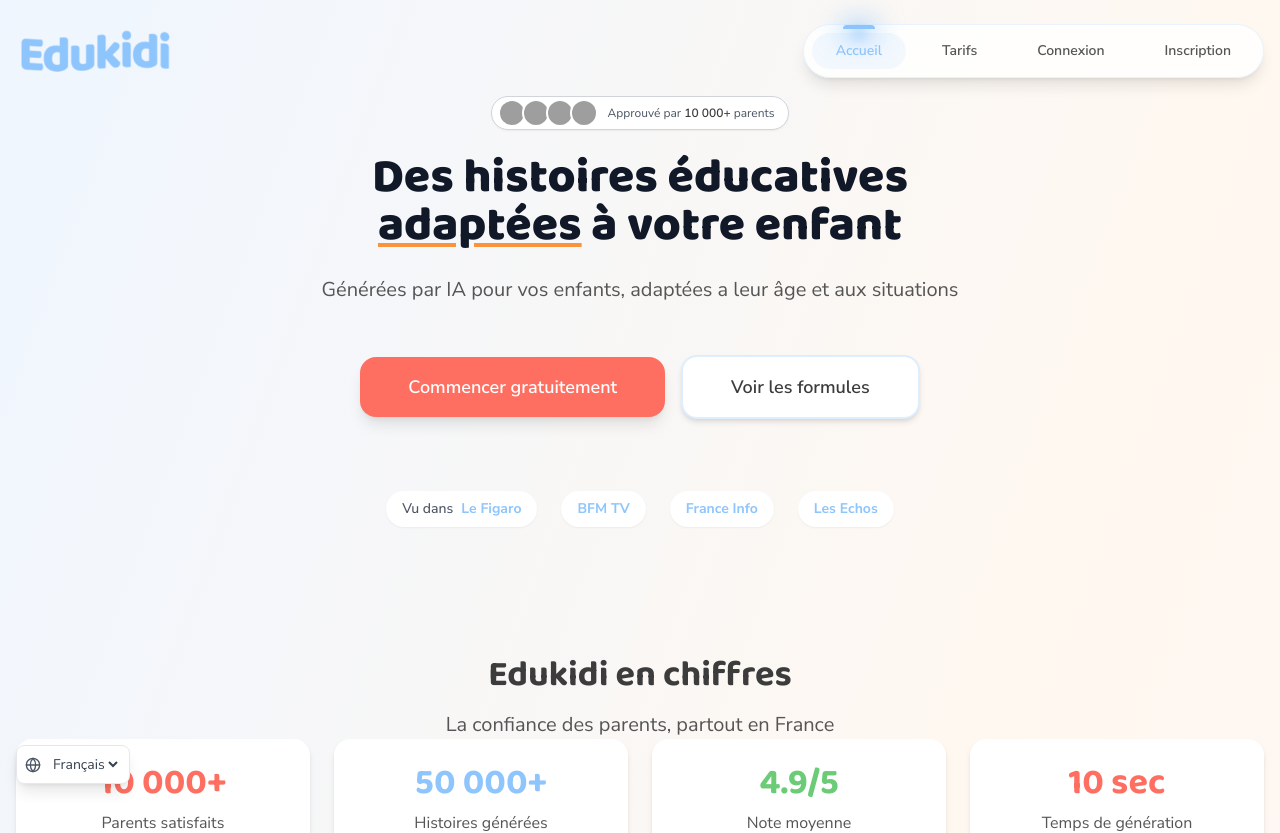
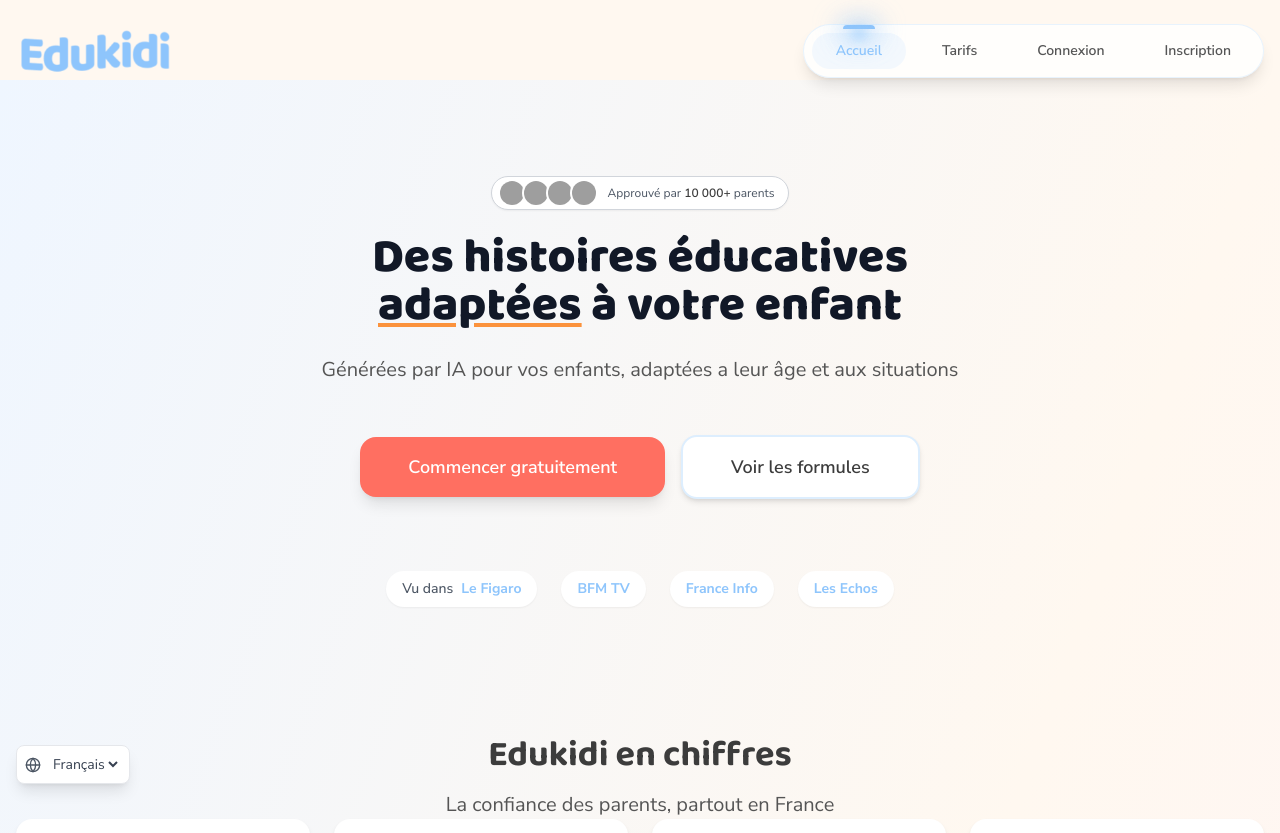
Before and after one commit to bezi7225/edukidi, a React (Vite) app: page / in a window 1280 px wide. Shown: the top 833 px of the page. Built offline with nearby package versions, Linux system fonts and the light colour scheme; no server answers; grey boxes are pictures that could not be loaded.

Commit message:
Updated App.tsx

```diff
--- a/src/App.tsx
+++ b/src/App.tsx
@@ -16,7 +16,7 @@ function App() {
   return (
     <LanguageProvider>
       <Router>
-        <div className="min-h-screen bg-gradient-to-br from-blue-50 via-background to-pink-50">
+        <div className="min-h-screen pt-20">
           <Navigation />
           <Routes>
             <Route path="/" element={<HomePage />} />
```
